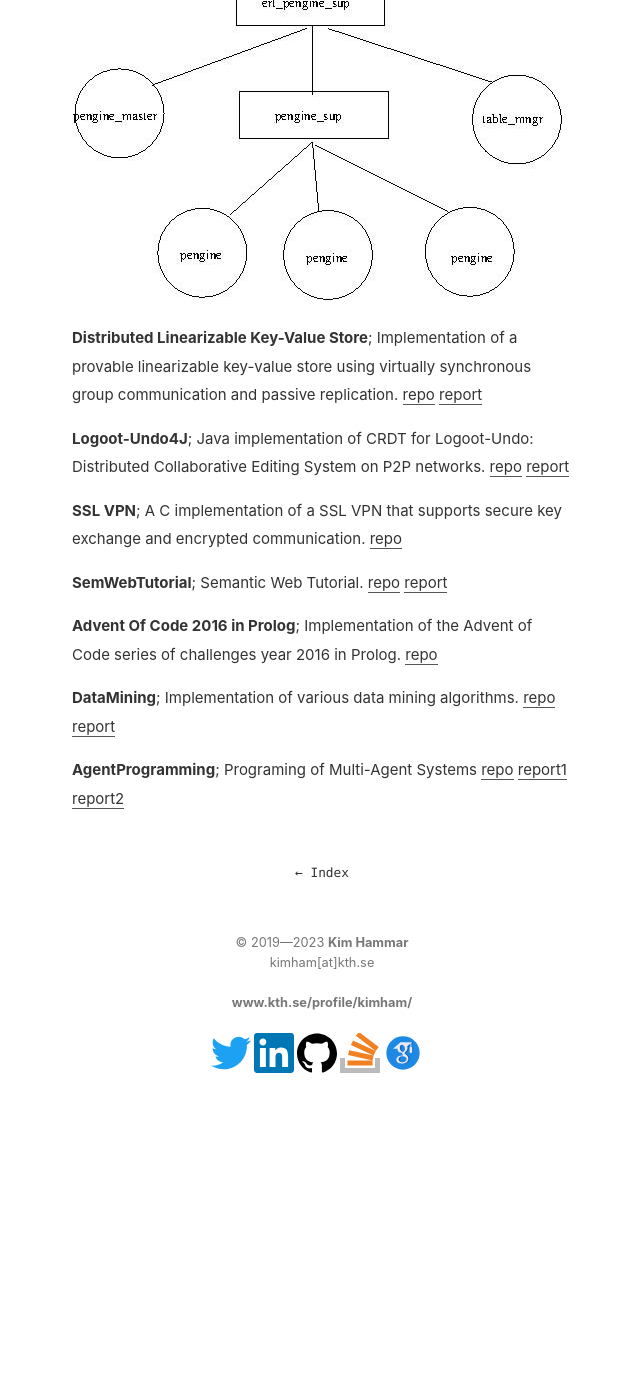
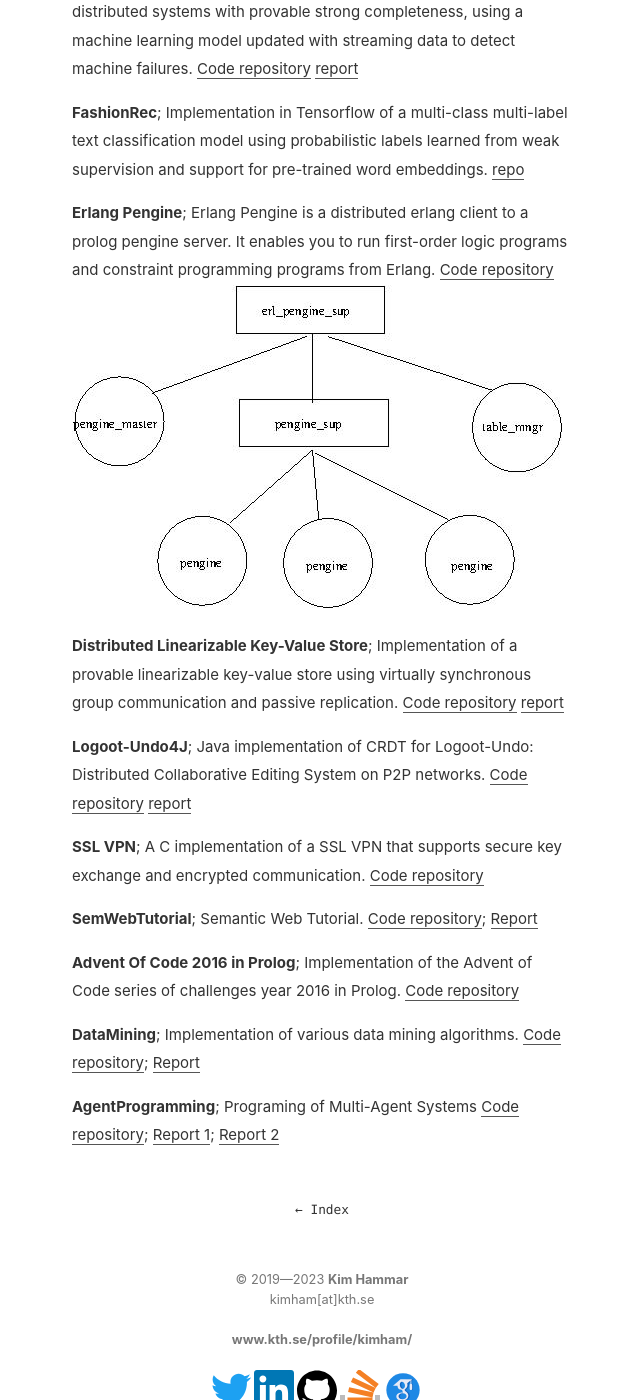
Before and after one commit to Limmen/Limmen.github.io, a Jekyll site: the page built from code.md, in a window 1280 px wide and 1400 px high, scrolled down 2116 px. Shown: the whole window, without its empty margins (318-958 px from the left). Built offline with Jekyll 4.4.1, drawn with Linux system fonts in a browser that asks for light colours; before the commit the page ends 3230 px from its top, so only the background shows below that; some of the changed text lies outside the part shown.

Commit message:
fix typo

```diff
--- a/code.md
+++ b/code.md
@@ -4,63 +4,64 @@ title: Code
 ---
 
 **The Cyber Security Learning Environment (CSLE)**; CSLE is a framework for evaluating and developing reinforcement learning agents for control problems in cyber security. Everything from network emulation, to simulation, and learning in CSLE have been co-designed to provide an environment where it is possible to train and evaluate reinforcement learning agents for practical cyber security tasks.
-[repo](https://github.com/Limmen/csle)[Documentation](https://limmen.dev/csle/)
+[Code repository](https://github.com/Limmen/csle); [Documentation](https://limmen.dev/csle/)
+![csle](/assets/csle_logo_cropped.png "CSLE")
 
 **awesome-rl-for-cybersecurity**; A curated list of resources dedicated to reinforcement learning applied to cyber security.
-[repo](https://github.com/Limmen/awesome-rl-for-cybersecurity)
+[Code repository](https://github.com/Limmen/awesome-rl-for-cybersecurity)
 
 **gym-optimal-intrusion-response**; gym-optimal-intrusion-response is a reinforcement learning environment for simulating attack and defense operations in an optimal stoppping game.
-[repo](https://github.com/Limmen/gym-optimal-intrusion-response)
+[Code repository](https://github.com/Limmen/gym-optimal-intrusion-response)
 
 **gym-idsgame**; gym-idsgame is a reinforcement learning environment for simulating attack and defense operations in an abstract network intrusion Markov game.
-[repo](https://github.com/Limmen/gym-idsgame)
+[Code repository](https://github.com/Limmen/gym-idsgame)
 
 **Hopsworks**; Hopsworks is a platform for horizontally scalable deep learning pipelines on top of Hadoop.
-[repo](https://github.com/logicalclocks/hopsworks)
-[blog](https://www.logicalclocks.com/blog/introducing-hopsworks)
+[Code repository](https://github.com/logicalclocks/hopsworks);
+[Blog](https://www.logicalclocks.com/blog/introducing-hopsworks)
 ![hopsworks](/assets/hopsworks.png "Hopsworks")
 
 **Hops-util-py**; Hops-util-py is a python library for deep learning and data processing.
-[repo](https://github.com/logicalclocks/hops-util-py)
+[Code repository](https://github.com/logicalclocks/hops-util-py)
 
 **FastTextOnSpark**; FastTextOnSpark is an implementation of the FastText algorithm for training word embeddings that runs on Spark, the first distributed implementation in the world.
-[repo](https://github.com/Limmen/FastTextOnSpark)
+[Code repository](https://github.com/Limmen/FastTextOnSpark)
 ![ftos](/assets/ftos.png "FastTextOnSpark Architecture")
 
 **MLFD**; Implementation of a next-generation failure detector for distributed systems with provable strong completeness, using a machine learning model updated with streaming data to detect machine failures.
-[repo](https://github.com/Limmen/mlfd_prototype)
+[Code repository](https://github.com/Limmen/mlfd_prototype)
 [report](/assets/papers/mlfd.pdf)
 
 **FashionRec**; Implementation in Tensorflow of a multi-class multi-label text classification model using probabilistic labels learned from weak supervision and support for pre-trained word embeddings.
 [repo](https://github.com/shatha2014/FashionRec)
 
 **Erlang Pengine**; Erlang Pengine is a distributed erlang client to a prolog pengine server. It enables you to run first-order logic programs and constraint programming programs from Erlang.
-[repo](https://github.com/Limmen/erl_pengine)
+[Code repository](https://github.com/Limmen/erl_pengine)
 ![erlang_pengine](/assets/erl_pengine.jpg "Erlang Pengine Architecture")
 
 **Distributed Linearizable Key-Value Store**; Implementation of a provable linearizable key-value store using virtually synchronous group communication and passive replication.
-[repo](https://github.com/Limmen/Distributed-KV-store)
+[Code repository](https://github.com/Limmen/Distributed-KV-store)
 [report](/assets/papers/lin_key_value.pdf)
 
 **Logoot-Undo4J**; Java implementation of CRDT for Logoot-Undo: Distributed Collaborative Editing System on P2P networks.
-[repo](https://github.com/Limmen/KompicsLogoot)
+[Code repository](https://github.com/Limmen/KompicsLogoot)
 [report](/assets/papers/p2p_crdt_logoot.pdf)
 
 **SSL VPN**; A C implementation of a SSL VPN that supports secure key exchange and encrypted communication.
-[repo](https://github.com/Limmen/Basic_SSL_VPN)
+[Code repository](https://github.com/Limmen/Basic_SSL_VPN)
 
 **SemWebTutorial**; Semantic Web Tutorial.
-[repo](https://github.com/Limmen/SemWeb_Tutorial)
-[report](/assets/papers/semweb_project.pdf)
+[Code repository](https://github.com/Limmen/SemWeb_Tutorial);
+[Report](/assets/papers/semweb_project.pdf)
 
 **Advent Of Code 2016 in Prolog**; Implementation of the Advent of Code series of challenges year 2016 in Prolog.
-[repo](https://github.com/Limmen/Advent-Of-Code16-Prolog)
+[Code repository](https://github.com/Limmen/Advent-Of-Code16-Prolog)
 
 **DataMining**; Implementation of various data mining algorithms.
-[repo](https://github.com/Limmen/DataMining)
-[report](/assets/papers/data_mining_project.pdf)
+[Code repository](https://github.com/Limmen/DataMining);
+[Report](/assets/papers/data_mining_project.pdf)
 
 **AgentProgramming**; Programing of Multi-Agent Systems
-[repo](https://github.com/Limmen/AgentProgramming)
-[report1](/assets/papers/agentprogramming_report1.pdf)
-[report2](/assets/papers/agent_programming_report2.pdf)
+[Code repository](https://github.com/Limmen/AgentProgramming);
+[Report 1](/assets/papers/agentprogramming_report1.pdf);
+[Report 2](/assets/papers/agent_programming_report2.pdf)
```
Also changed, not shown: news.md (+1 -1 lines), assets/csle_logo_cropped.png (added).
